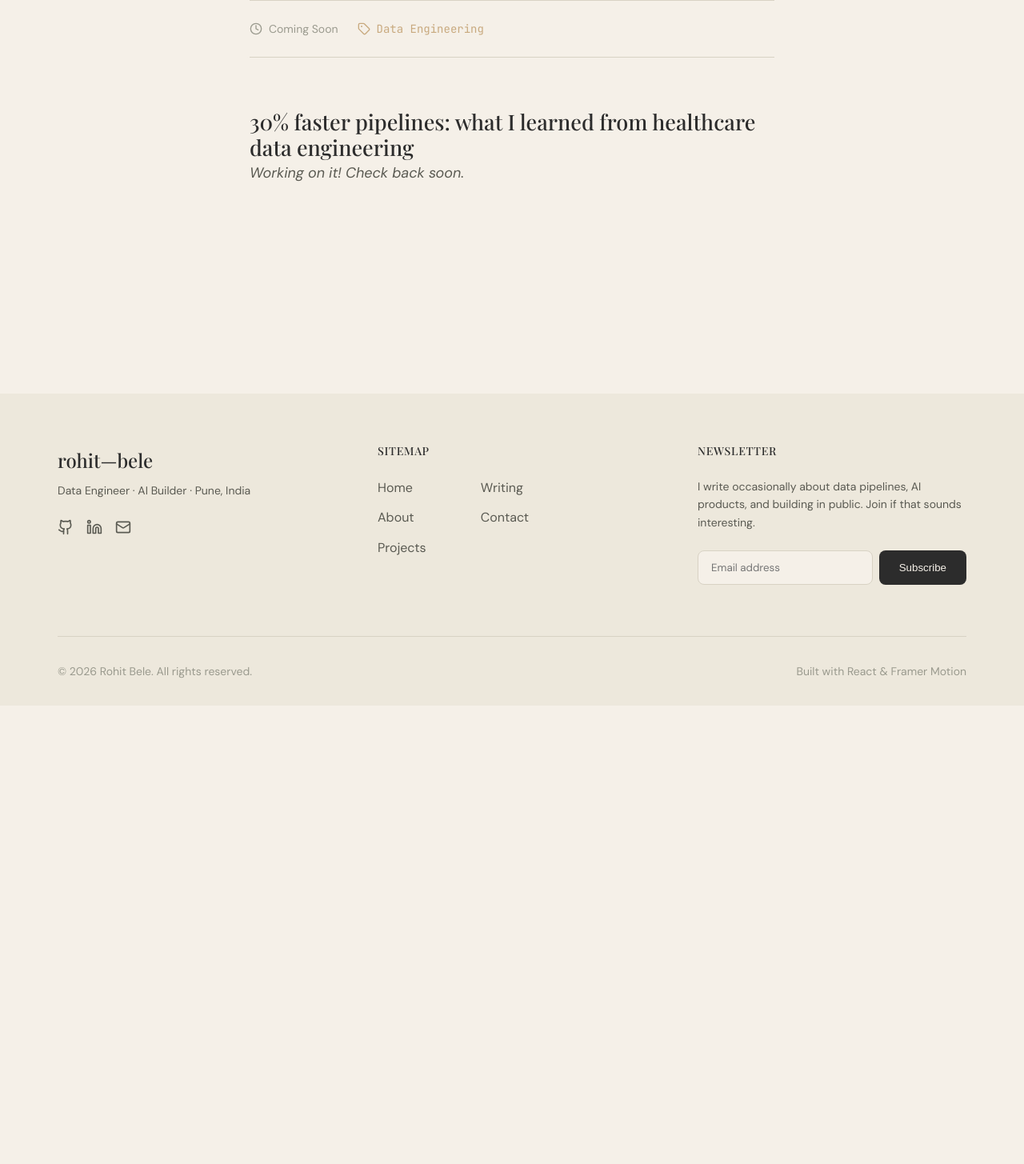
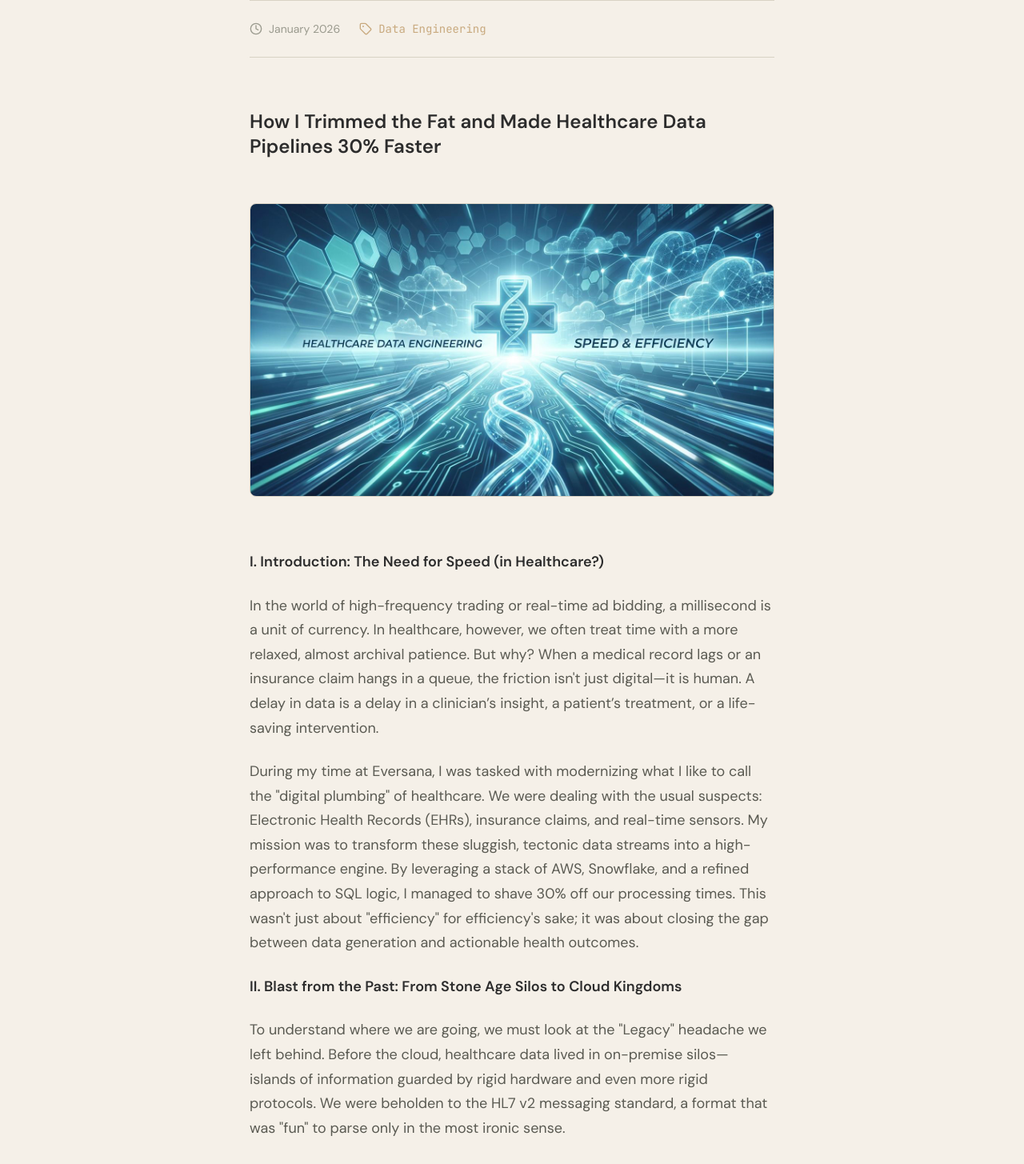
Before and after one commit to BeleRohit/DE_Portfolio, a React (Vite) app: page /writing/faster-data-pipelines in a window 1280 px wide. Shown: the part 500-1955 px from the top of the page at 80% size. Before the commit the page ends 1382 px from the top, so only its background shows below. Built offline with nearby package versions, Linux system fonts and the light colour scheme; a web font is replaced by a local one.

Commit message:
fix: Resolve markdown relative image paths via Vite glob import

```diff
--- a/src/content/articleData.js
+++ b/src/content/articleData.js
@@ -1,16 +1,16 @@
 export const articleMetadata = {
     "multilingual-voice-assistant": {
         title: "How I built a multilingual voice assistant in a weekend",
-        date: "October 24, 2025",
+        date: "October 2025",
         tag: "AI / Product",
         file: "multilingual_voice_assistant.md"
     },
     // Placeholders for the future
     "faster-data-pipelines": {
         title: "30% faster pipelines: what I learned from healthcare data engineering",
-        date: "Coming Soon",
+        date: "January 2026",
         tag: "Data Engineering",
-        file: null
+        file: "healthcare_pipelines.md"
     },
     "mediapipe-generative-art": {
         title: "Generative art with your hands: a MediaPipe tutorial",
--- /dev/null
+++ b/src/content/articles/healthcare_pipelines.md
@@ -0,0 +1,48 @@
+
+
+
+### How I Trimmed the Fat and Made Healthcare Data Pipelines 30% Faster
+
+
+![Alt text](src/content/images/healthcare.jpg)
+
+
+**I. Introduction: The Need for Speed (in Healthcare?)**
+
+In the world of high-frequency trading or real-time ad bidding, a millisecond is a unit of currency. In healthcare, however, we often treat time with a more relaxed, almost archival patience. But why? When a medical record lags or an insurance claim hangs in a queue, the friction isn't just digital—it is human. A delay in data is a delay in a clinician’s insight, a patient’s treatment, or a life-saving intervention.
+
+During my time at Eversana, I was tasked with modernizing what I like to call the "digital plumbing" of healthcare. We were dealing with the usual suspects: Electronic Health Records (EHRs), insurance claims, and real-time sensors. My mission was to transform these sluggish, tectonic data streams into a high-performance engine. By leveraging a stack of AWS, Snowflake, and a refined approach to SQL logic, I managed to shave 30% off our processing times. This wasn't just about "efficiency" for efficiency's sake; it was about closing the gap between data generation and actionable health outcomes.
+
+**II. Blast from the Past: From Stone Age Silos to Cloud Kingdoms**
+
+To understand where we are going, we must look at the "Legacy" headache we left behind. Before the cloud, healthcare data lived in on-premise silos—islands of information guarded by rigid hardware and even more rigid protocols. We were beholden to the HL7 v2 messaging standard, a format that was "fun" to parse only in the most ironic sense.
+
+This was the era of the nightly batch slog. In this paradigm, clinical insights were perpetually twenty-four hours late. We were essentially driving a car by looking only in the rearview mirror. The great migration to AWS and Snowflake was a philosophical shift as much as a technical one. We traded the constraints of physical servers for the elastic scalability of the cloud. More importantly, we adopted a framework where HIPAA compliance and security weren't bolted-on afterthoughts, but foundational elements of the architecture.
+
+**III. The "Secret Sauce": How to Actually Hit That 30% Speedup**
+
+Achieving a 30% speedup required a fundamental re-evaluation of how we move and transform data. The first move was the transition from ETL (Extract-Transform-Load) to ELT. In the old world, we spent valuable time trying to shape data *before* it hit the warehouse. By moving to an ELT model, we load raw data into Snowflake and let its Massive Parallel Processing (MPP) power do the heavy lifting. Why use a hand saw when you have a sawmill?
+
+The second pillar was SQL tuning. I moved away from the "row-by-row" procedural mindset and embraced set-based operations. By optimizing join keys and eliminating unnecessary data shuffling, we allowed the engine to "prune" datasets effectively, scanning only the micro-partitions that actually mattered.
+
+Then there is the architecture itself. I often find myself in a duel between the Star Schema and Data Vault 2.0. The Star Schema is built for the sprint—it’s optimized for reporting speed and simplicity. Data Vault 2.0, however, is built for the marathon—providing the auditability and ingestion scalability required for complex healthcare compliance. Choosing between them is like choosing tires for a race; the "right" choice depends entirely on the track conditions. Orchestrating this entire symphony was Apache Airflow, with PySpark acting as our heavy-hitter for the most intensive transformations.
+
+**IV. The Juice: Controversies and the "Privacy Tax"**
+
+However, performance does not exist in a vacuum. In healthcare, we face the "Privacy Tax." Every layer of PII masking and at-rest encryption adds a millisecond of latency. There is a persistent paradox here: we want our data to be as fast as a bullet, but as secure as a vault. Navigating this tension is the central challenge of modern data engineering. Does HIPAA have to be a speed killer? Not necessarily, but it requires an intellectual rigor to ensure security measures are performant rather than obstructive.
+
+Then there is the "Golden Handcuff" of vendor lock-in. Once an organization moves its entire logic and storage into the Snowflake "Hotel," leaving becomes a monumental task. We must ask ourselves if the speed gains are worth the loss of sovereign flexibility.
+
+Finally, we have the "Tower of Babel" problem. Despite our sophisticated tools, cleaning messy EHR data remains the most agonizingly slow part of the job. Tech can optimize the pipeline, but it cannot (yet) fix the fact that different hospitals speak different digital languages.
+
+**V. The Crystal Ball: What’s Next for Healthcare Data?**
+
+Looking ahead, the horizon is bright. FHIR (Fast Healthcare Interoperability Resources) is finally providing a universal language, moving us closer to a "plug-and-play" ecosystem. We are also shifting from "Batch" to "Stream." Using Spark Streaming or AWS Kinesis, we are moving toward a world where we catch clinical issues as they happen, rather than a day later.
+
+Perhaps most exciting is the rise of the "AI Mechanic." We are nearing an era where pipelines will self-tune their own SQL and automatically fix schema drifts. The engineer will move from being the one who turns the wrench to the one who designs the system that turns itself.
+
+**VI. Conclusion: Wrap Up & Lessons Learned**
+
+The journey to a 30% faster pipeline taught me that speed is a byproduct of better logic, not just faster hardware. For my fellow data engineers: you don't need a miracle; you need to stop being row-by-row and start thinking in sets.
+
+In the end, high-speed data isn't just a point of pride on a resume or a metric on a dashboard. In the context of healthcare, it is a moral imperative. When data moves faster, the path to healing becomes shorter. Better pipelines lead to better data, and better data leads to better patient care. That is the only "big number" that truly matters.
--- a/src/pages/Article.jsx
+++ b/src/pages/Article.jsx
@@ -8,6 +8,9 @@ import PageTransition from '../components/PageTransition';
 
 // Our central data source
 import { articleMetadata } from '../content/articleData';
+
+// Map all local images so Vite bundles them and we can resolve dynamic markdown image sources
+const imageModules = import.meta.glob('../content/images/*.{png,jpg,jpeg,svg,gif,webp}', { eager: true, import: 'default' });
 
 const Article = () => {
     const { slug } = useParams();
@@ -99,7 +102,24 @@ const Article = () => {
                                 initial={{ opacity: 0 }} animate={{ opacity: 1 }} transition={{ duration: 0.5, delay: 0.2 }}
                                 className="markdown-body"
                             >
-                                <ReactMarkdown remarkPlugins={[remarkGfm]}>
+                                <ReactMarkdown
+                                    remarkPlugins={[remarkGfm]}
+                                    components={{
+                                        img: ({ node, ...props }) => {
+                                            let imageSrc = props.src;
+                                            if (imageSrc) {
+                                                // Extract just the filename so it works regardless of how they typed the relative path
+                                                const filename = imageSrc.split('/').pop();
+                                                const globKey = `../content/images/${filename}`;
+
+                                                if (imageModules[globKey]) {
+                                                    imageSrc = imageModules[globKey];
+                                                }
+                                            }
+                                            return <img {...props} src={imageSrc} style={{ maxWidth: '100%', height: 'auto', borderRadius: '0.5rem', margin: '2rem 0', border: '1px solid var(--border-soft)' }} alt={props.alt || 'Article Image'} loading="lazy" />
+                                        }
+                                    }}
+                                >
                                     {content}
                                 </ReactMarkdown>
                             </motion.div>
```
Also changed, not shown: src/content/images/healthcare.jpg (added).
